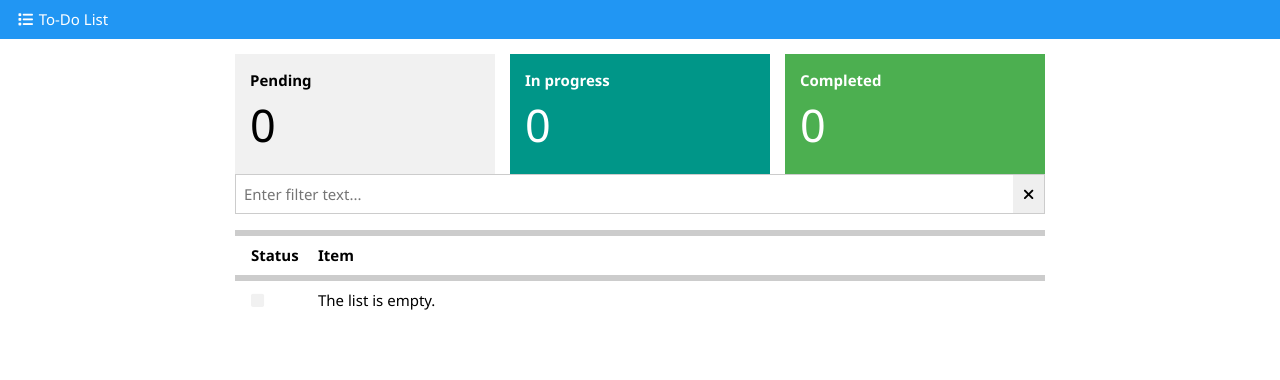
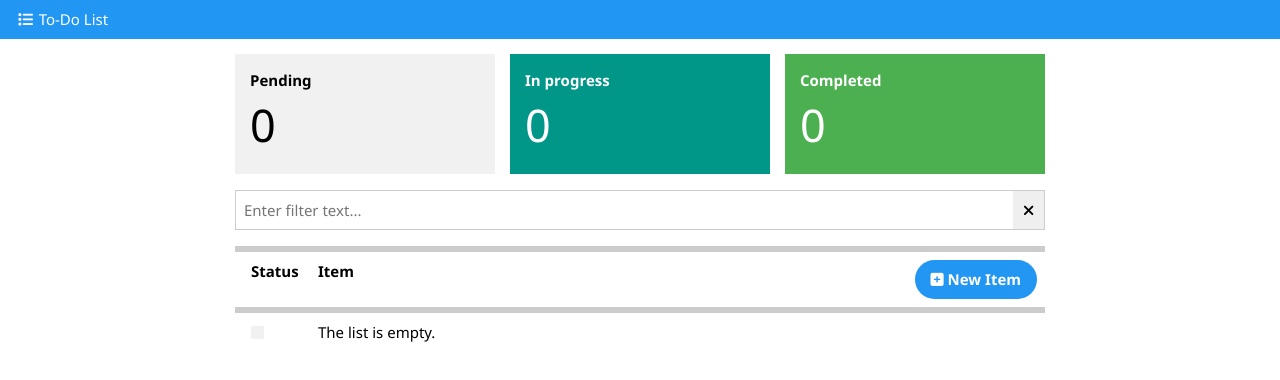
Before and after one commit to jgpeco/vue3-patterns, a Vue app: page / in a window 1280 px wide. Shown: the top 380 px of the page. Built offline with nearby package versions, Linux system fonts and the light colour scheme.

Commit message:
feat: insert prosp and events in the components of the todoproject container

```diff
--- a/src/components/ToDoProject.vue
+++ b/src/components/ToDoProject.vue
@@ -68,19 +68,39 @@ function showModal(new_item = true, item = {}) {
   <div class="project-container">
 
     <!-- Summary -->
-    <TodoSummary></TodoSummary>
+    <TodoSummary
+      :items="_items"
+      class="w3-margin-bottom"
+    ></TodoSummary>
 
     <!-- Filter -->
     <div class="w3-margin-bottom">
-      <TodoFilter></TodoFilter>
+      <TodoFilter
+        v-model="_filter"
+        class="flex-grow"
+      ></TodoFilter>
     </div>
 
     <!-- List -->
-    <TodoList></TodoList>
+    <TodoList
+      v-model="_items"
+      :filter="_filter"
+      @toggle="toggleStatus"
+      @edit="showModal(false, $event)"
+      @delete="deleteItem"
+    >
+      <button
+        @click="showModal(true)"
+        class="w3-button w3-blue w3-round-xxlarge"
+      >
+        <i class="fa-solid fa-square-plus"></i>
+        New Item
+      </button>
+    </TodoList>
 
     <!-- Modals -->
     <Modal name="newEditItem" title="To-Do Item">
-      <TodoItemForm></TodoItemForm>
+      <TodoItemForm v-model="_item"></TodoItemForm>
     </Modal>
 
     <Modal name="deleteItem" title="Delete To-Do item">
```
